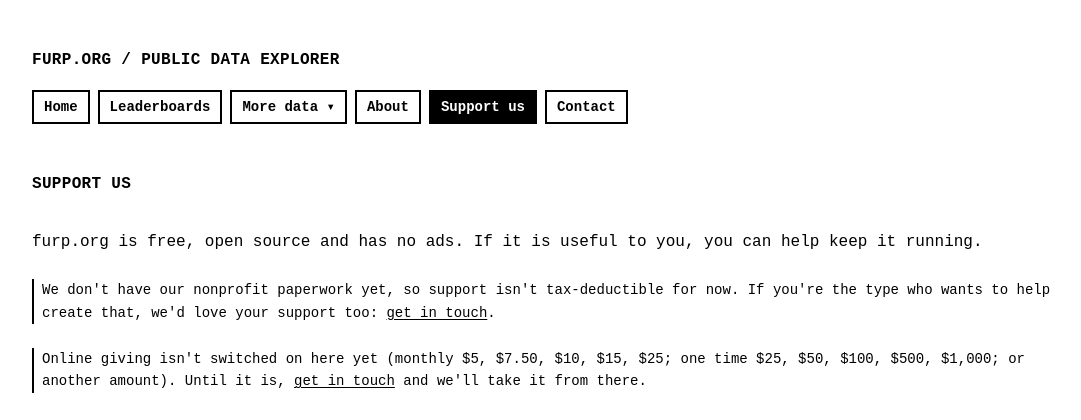
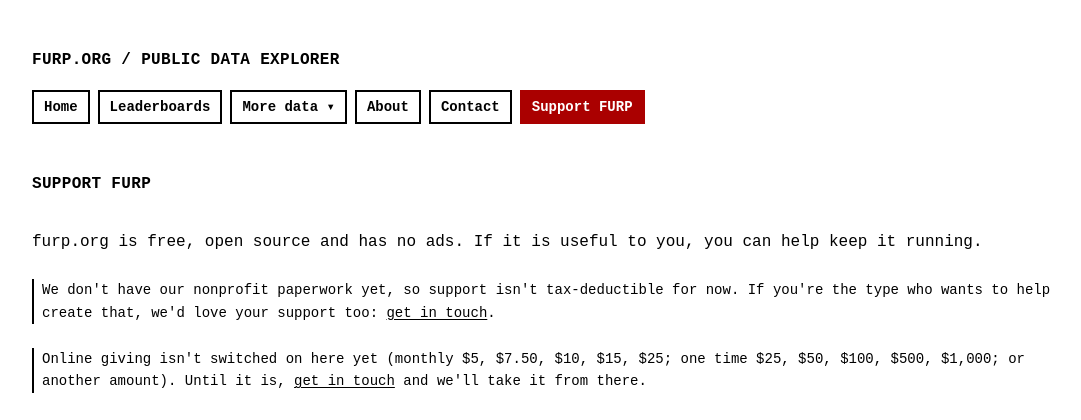
Before and after one commit to michaelolenick/np-explorer, a FastAPI app: page /support in a window 1280 px wide. Shown: the top 420 px of the page, without its empty margins (90-1171 px from the left). Run offline with FastAPI, Linux system fonts and the light colour scheme; some libraries are stand-ins or nearby versions.

Commit message:
Menu: Home, Leaderboards, More data, About, Contact, Support FURP (solid red, the only red on the site); "Support us" renamed everywhere
Co-Authored-By: Claude Opus 5.5 (1M context) <noreply@anthropic.com>

```diff
--- a/app/report.py
+++ b/app/report.py
@@ -146,7 +146,7 @@ FUNNEL = [
     ("opened a leaderboard", "SELECT DISTINCT visitor_id FROM events WHERE name = 'page' AND route = 'boards'"),
     ("used a share card", "SELECT DISTINCT visitor_id FROM events WHERE name = 'share_card'"),
     ("contacted us", "SELECT DISTINCT visitor_id FROM events WHERE name = 'contact_submit'"),
-    ("clicked Support us", "SELECT DISTINCT visitor_id FROM events WHERE name = 'page' AND route = 'support'"),
+    ("clicked Support FURP", "SELECT DISTINCT visitor_id FROM events WHERE name = 'page' AND route = 'support'"),
 ]
 
 
--- a/app/support.py
+++ b/app/support.py
@@ -1,4 +1,4 @@
-"""Support us: monthly and one-time contributions through Stripe Checkout (hosted by Stripe).
+"""Support FURP: monthly and one-time contributions through Stripe Checkout (hosted by Stripe).
 
 The buttons appear only when STRIPE_SECRET_KEY is set in .env. Prices are created once by
 scripts/stripe_setup.py (Stripe lookup keys support-monthly-<dollars> and support-once-<dollars>),
--- a/static/style.css
+++ b/static/style.css
@@ -1518,3 +1518,10 @@ table.sortable thead th[data-sort="asc"]::after { content: " \25B2"; }
 
 /* About page sign-off, just above the footer */
 .signoff { margin-top: 32px; }
+
+/* Support FURP in the site menu: the one red element on the site (owner, 2026-10-21). Same font, size and box as
+   the other menu items; solid red, white text, a little darker on hover or when it is the current page. */
+.site-nav a.nav-support { background: #c00; border-color: #c00; color: #fff; }
+.site-nav a.nav-support:hover, .site-nav a.nav-support:focus-visible, .site-nav a.nav-support.active {
+  background: #a00; border-color: #a00; color: #fff;
+}
--- a/templates/base.html
+++ b/templates/base.html
@@ -75,7 +75,7 @@
 {%- if nav_current.startswith("/politics") or nav_current.startswith("/federal-spending") or nav_current.startswith("/corporate") or nav_current.startswith("/lobbying") or nav_current.startswith("/boards/politics") %}{% set nav_current = "/more" %}{% endif %}
 {%- if nav_section is defined and nav_section %}{% set nav_current = nav_section %}{% endif %}
 <nav class="site-nav" aria-label="Site">
-{%- for href, label in [("/", "Home"), ("/boards", "Leaderboards"), ("/more", "More data"), ("/about", "About"), ("/support", "Support us"), ("/contact", "Contact")] %}
+{%- for href, label in [("/", "Home"), ("/boards", "Leaderboards"), ("/more", "More data"), ("/about", "About"), ("/contact", "Contact"), ("/support", "Support FURP")] %}
 {%- if href == "/more" %}
 <details class="nav-drop{% if nav_current == href %} active{% endif %}"><summary>{{ label }}</summary>
 <span class="nav-drop-menu">
@@ -106,7 +106,7 @@
 <a href="/more">All data sources</a>
 </span></details>
 {%- else %}
-<a href="{{ href }}"{% if nav_current == href %} class="active" aria-current="page"{% endif %}>{{ label }}</a>
+<a href="{{ href }}"{% if href == "/support" %} class="nav-support{% if nav_current == href %} active{% endif %}"{% if nav_current == href %} aria-current="page"{% endif %}{% elif nav_current == href %} class="active" aria-current="page"{% endif %}>{{ label }}</a>
 {%- endif %}
 {%- endfor %}
 </nav>
--- a/templates/index.html
+++ b/templates/index.html
@@ -17,7 +17,7 @@ Every salary, grant and gala sits in a filing somewhere. Connecting them takes h
 <span class="donate-dollar" aria-hidden="true">$</span><input id="donate-amount" name="amount_dollars" type="number" inputmode="decimal" min="5" max="10000" step="0.01" placeholder="25" required>
 <button type="submit">DONATE</button>
 </form>
-<p class="muted donate-fine">Not tax-deductible (yet). At least $5. Payments are handled by Stripe; we never see your card. <a href="/support">More ways to support us</a>.</p>
+<p class="muted donate-fine">Not tax-deductible (yet). At least $5. Payments are handled by Stripe; we never see your card. <a href="/support">More ways to support FURP</a>.</p>
 </section>
 {%- if ideas is defined and ideas %}
 <p class="nl-try" id="ideas">Interesting ideas&hellip;</p>
--- a/templates/privacy.html
+++ b/templates/privacy.html
@@ -20,7 +20,7 @@
 <li><strong>A home-page ideas cookie.</strong> When you press &ldquo;Show more suggested searches&rdquo; on the home page, a first-party cookie named <code>ss_ideas</code> remembers which suggested searches are on your list (their numbers only), so going back to the home page shows the same ones. It lasts until you close your browser.</li>
 <li><strong>Each page you open (and each API request):</strong> the time, the page address without its search text, whether it loaded and how long it took, the website that linked you here (its domain only), a browser category (a person, a search-engine crawler, another crawler, or an automated tool), and your country. Country is looked up from your IP address in a database on our own server; the IP address is not stored with these records. Claimed Google and Bing crawlers are checked by looking up their IP addresses.</li>
 <li><strong>Searches:</strong> the text you search for, including questions in plain English, the kind of search, how many results it found, and how long it took.</li>
-<li><strong>Some actions:</strong> opening year tabs and pop-ups, using a Copy button, downloading a CSV, opening leaderboards and share images, opening Support us, starting a support payment (the amount chosen), and sending the contact form (its topic only, never its contents).</li>
+<li><strong>Some actions:</strong> opening year tabs and pop-ups, using a Copy button, downloading a CSV, opening leaderboards and share images, opening Support FURP, starting a support payment (the amount chosen), and sending the contact form (its topic only, never its contents).</li>
 </ul>
 <p>These records are deleted after 90 days. For each visitor ID we also keep the dates of its first and latest visit, deleted a year after the latest one (the cookie's lifetime). We keep daily totals, the most viewed pages and referring sites, and the day's most common searches (including searches that found nothing) longer, without visitor IDs.</p>
 <p>To write the daily report, those daily totals, pages, referring sites and common searches (never visitor IDs or IP addresses) are sent to Anthropic's API, where a Claude language model writes a short summary for us.</p>
--- a/templates/support.html
+++ b/templates/support.html
@@ -1,10 +1,10 @@
 {% set page_path = "/support" %}
-{% set page_title = "Support us" %}
+{% set page_title = "Support FURP" %}
 {% set scripts = ["/static/support.js"] %}
 {% set page_description = "Help keep furp.org's public data explorer free, open source and ad-free: monthly or one-time support, or get in touch." %}
 {% extends "base.html" %}
 {% block content %}
-<h1>Support us</h1>
+<h1>Support FURP</h1>
 <p>furp.org is free, open source and has no ads. If it is useful to you, you can help keep it running.</p>
 
 {% if canceled %}<p class="note-big">No payment was made. You can choose again below whenever you like.</p>{% endif %}
```
Also changed, not shown: tests/test_layout.py (+1 -1 lines), 1 other file.
